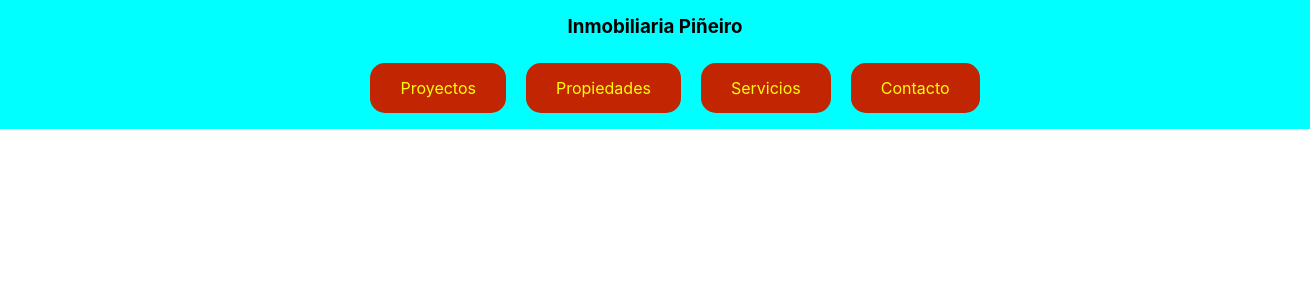
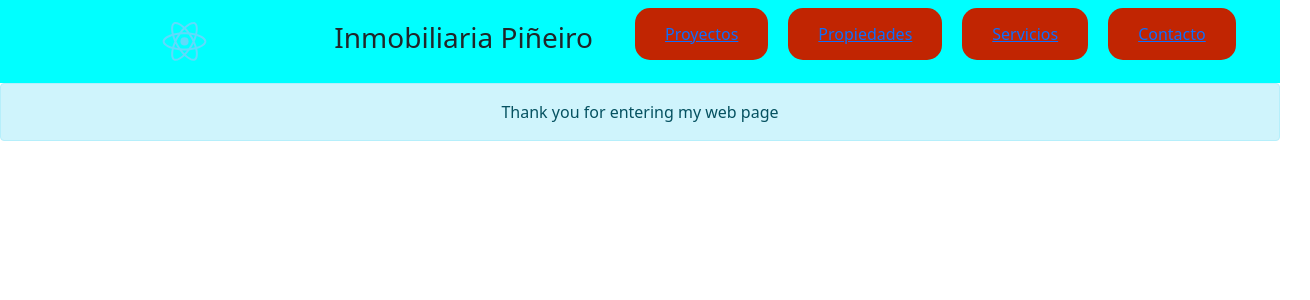
Before and after one commit to mateopineiroa/Entrega, a React (Create React App) app: page / in a window 1280 px wide. Shown: the top 300 px of the page, 1310 px wide, since content can reach past the window. Built offline with nearby package versions, Linux system fonts and the light colour scheme.

Commit message:
Desafio componentes

```diff
--- a/package.json
+++ b/package.json
@@ -6,7 +6,9 @@
     "@testing-library/jest-dom": "^5.16.4",
     "@testing-library/react": "^13.3.0",
     "@testing-library/user-event": "^13.5.0",
+    "bootstrap": "^5.1.3",
     "react": "^18.1.0",
+    "react-bootstrap": "^2.4.0",
     "react-dom": "^18.1.0",
     "react-scripts": "5.0.1",
     "web-vitals": "^2.1.4"
--- a/src/App.js
+++ b/src/App.js
@@ -1,12 +1,16 @@
-import logo from './logo.svg';
 import NavBar from "./Components/NavBar"
+import Cart from "./Components/itemListContainer"
+import 'bootstrap/dist/css/bootstrap.min.css';
 import './App.css';
 
 function App() {
+  let greeting = "Thank you for entering my web page"
   return (
     <div className="App">
       <NavBar test="Holis" />
+      <Cart greeting = {greeting} />
     </div>
+
   );
 }
 
--- /dev/null
+++ b/src/Components/CartWidget.js
@@ -0,0 +1,12 @@
+import logo from "../logo.svg";
+const Cart = () => {
+    console.log("carta enviada");
+    return (
+        <div>
+            {/* <Button /> */}      {/* Que pasa si importo Button de la libreria react-bootstrap?? */}
+            {/* <button type="button" class="btn btn-primary">Primary</button> */}      {/* Funciona bootstrap clasico */}
+            <img class="w-25" src={logo} alt="texto"/>
+        </div>
+    );
+}
+export default Cart;
--- a/src/Components/NavBar.js
+++ b/src/Components/NavBar.js
@@ -1,16 +1,19 @@
+import Cart from "./CartWidget"
+
 const Nav = (props) => {
     console.log("NavBar importado exitosamente", props.test)
     return (
         <div class="box">
+            <Cart />
             <h3>Inmobiliaria Piñeiro</h3>
             <ul>
-                <a href="#">Proyectos</a>
-                <a href="#">Propiedades</a>
-                <a href="#">Servicios</a>
-                <a href="#">Contacto</a>
+                <a href="/#">Proyectos</a>
+                <a href="/#">Propiedades</a>
+                <a href="/#">Servicios</a>
+                <a href="/#">Contacto</a>
             </ul>
         </div>
-    )
+    );
 }
 
-export default Nav
+export default Nav;
--- /dev/null
+++ b/src/Components/itemListContainer.js
@@ -0,0 +1,12 @@
+/* import Alert from "react-bootstrap"; */
+import Alert from 'react-bootstrap/Alert';		/* import { Alert } from 'react-bootstrap'; idem */
+
+const ListaConteiner = (prop) => {
+  return (
+    <>
+			<Alert variant = "info">{prop.greeting}</Alert>		{/* https://react-bootstrap.github.io/components/alerts/ */}
+
+    </>
+  )
+}
+export default ListaConteiner
--- a/src/index.css
+++ b/src/index.css
@@ -13,6 +13,9 @@ code {
 }
 
 .box {
+  display: flex;
+  justify-content: center;
+  align-items: center;
   padding: 15px;
   width: 100%;
   height: 100%;                     /* No queda con la altura de la pantalla(?) */
```
Also changed, not shown: 1 other file (tests, documents, lock files or other folders).
